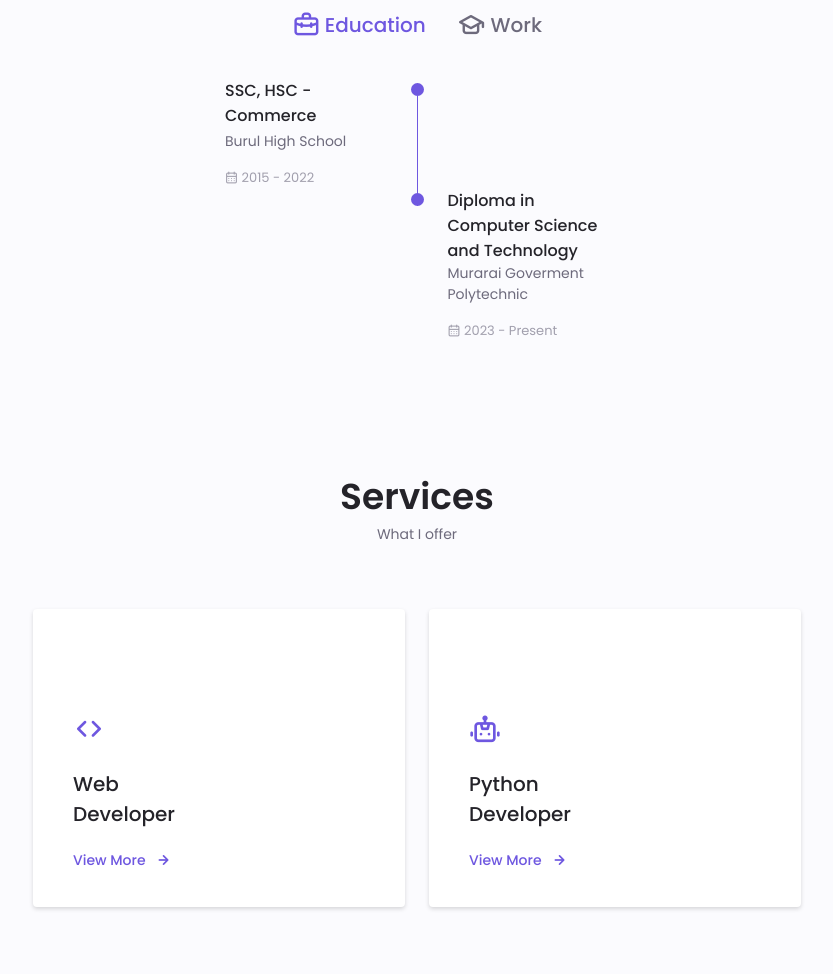
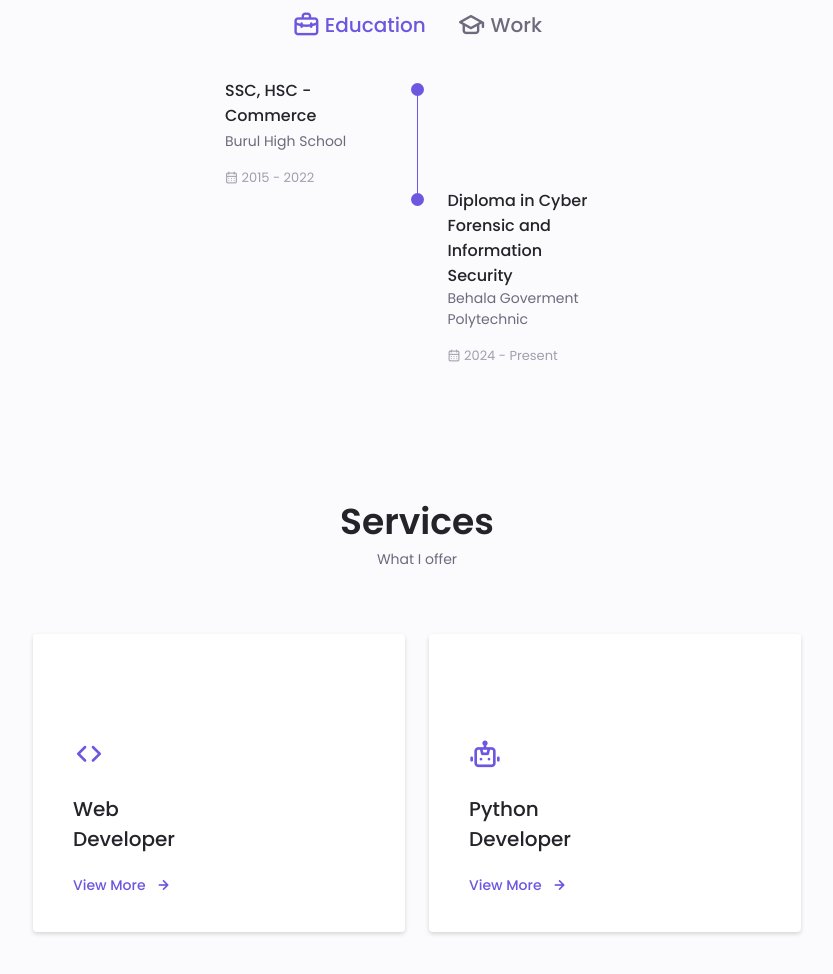
Before and after one commit to codebysumit/codebysumit.github.io, a plain HTML site: page index.html in a window 1280 px wide. Shown: the part 2158-3132 px from the top of the page, without its empty margins (223-1056 px from the left). Drawn offline with nearby package versions, Linux system fonts and the light colour scheme; some packages are replaced by stand-ins of ours; a script that the page names is missing.

Commit message:
Update index.html

```diff
--- a/index.html
+++ b/index.html
@@ -442,10 +442,10 @@
               <!-- <span class="qualification__line"></span> -->
             </div>
             <div>
-              <h3 class="qualification__title">Diploma in Computer Science and Technology</h3>
-              <span class="qualification__subtitle"> Murarai Goverment Polytechnic </span>
+              <h3 class="qualification__title">Diploma in Cyber Forensic and Information Security</h3>
+              <span class="qualification__subtitle"> Behala Goverment Polytechnic </span>
               <div class="qualification__calender">
-                <i class="uil uil-calendar-alt"></i> 2023 - Present
+                <i class="uil uil-calendar-alt"></i> 2024 - Present
               </div>
             </div>
           </div>
```
